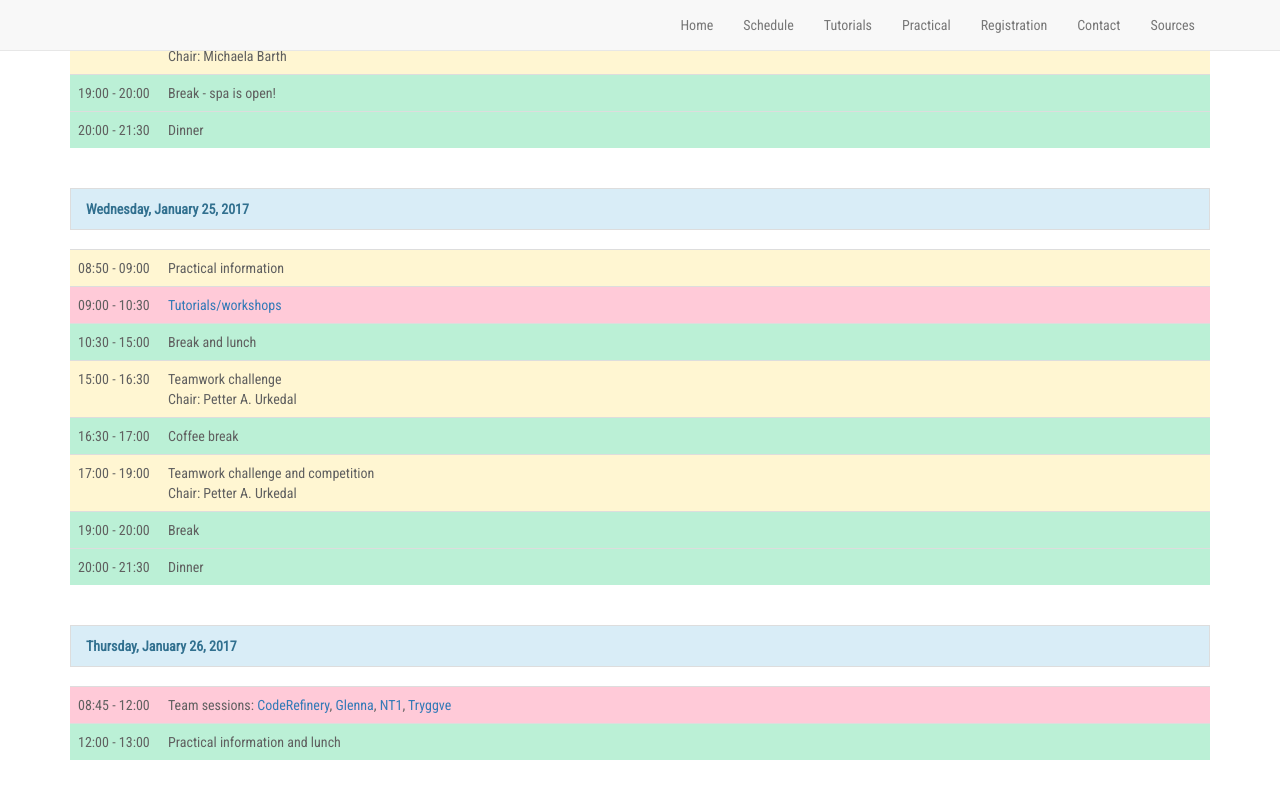
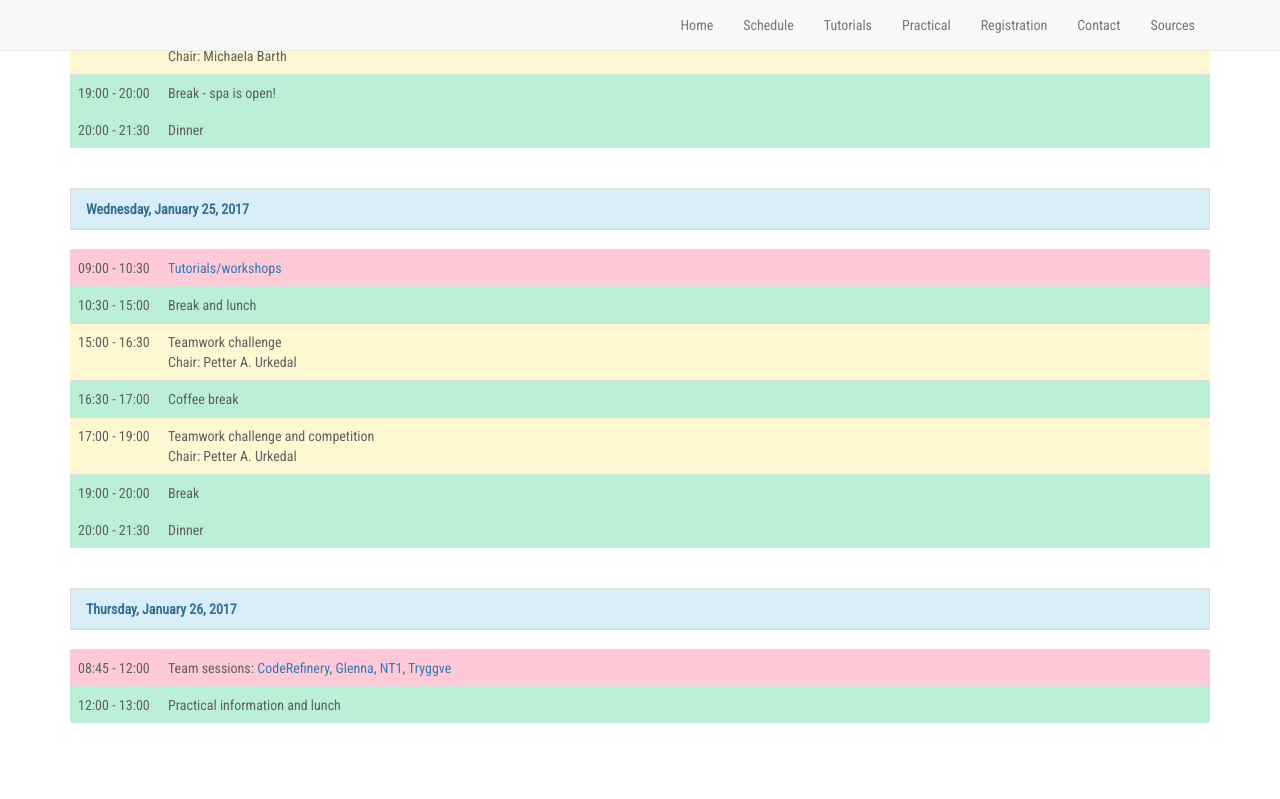
Before and after one commit to neicnordic/ahm17.neic.nordforsk.org, a Jekyll site: the page built from schedule.md, in a window 1280 px wide and 900 px high, scrolled down 784 px. Shown: the top 799 px of the window. Built offline with Jekyll 4.4.1, drawn with Linux system fonts in a browser that asks for light colours; nearby versions of some CDN libraries.

Commit message:
remove practical info session

```diff
--- a/schedule.md
+++ b/schedule.md
@@ -55,9 +55,6 @@ schedule:
           title: Dinner
     - day: Wednesday, January 25, 2017
       sections:
-        - time: 08:50 - 09:00
-          type: plenary
-          title: Practical information
         - time: 09:00 - 10:30
           type: workshop
           title: '<a href="/tutorials/">Tutorials/workshops</a>'
```
